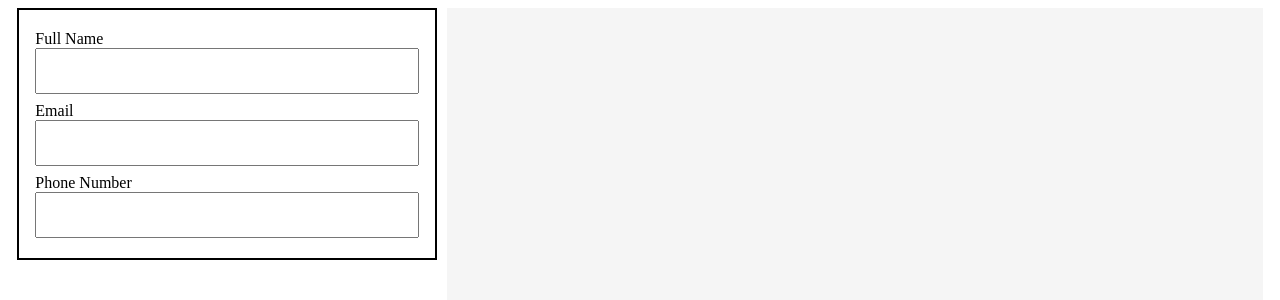
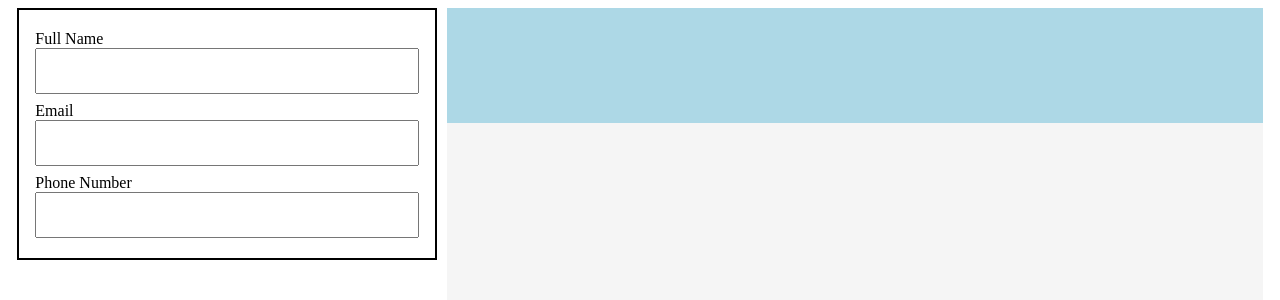
Before and after one commit to NickrodBasiri/CV-Generator, a React (Vite) app: page / in a window 1280 px wide. Shown: the top 300 px of the page. Built offline with nearby package versions, Linux system fonts and the light colour scheme.

Commit message:
Info inputs display on header, styling.

```diff
--- a/src/components/display.jsx
+++ b/src/components/display.jsx
@@ -4,7 +4,13 @@ export default function Display({name, email, phone}) {
     return (
         <>
         <div id="CV">
-            <h1>{name} {email} {phone}</h1>
+            <div id="header">
+                <h1>{name}</h1>
+                <div id="contact-info">
+                    <h1>{email}</h1>
+                    <h1>{phone}</h1>
+                </div>
+            </div>
         </div>
         </>
     )
--- a/src/styles/display.css
+++ b/src/styles/display.css
@@ -1,6 +1,30 @@
+h1 {
+    margin: 0;
+    padding: 0;
+}
+
+
 #CV {
+    display: flex;
     height: 11in;
     width: 8.5in;
     background-color: whitesmoke;
     justify-self: right;
 }
+
+#header {
+    display: flex;
+    flex-direction: column;
+    height: 1.2in;
+    width: 8.5in;
+    background-color: lightblue;
+    align-items: center;
+    font-size: 32px;
+}
+
+#contact-info {
+    display: flex;
+    flex-direction: column;
+    align-items: center;
+    font-size: 8px;
+}
```
